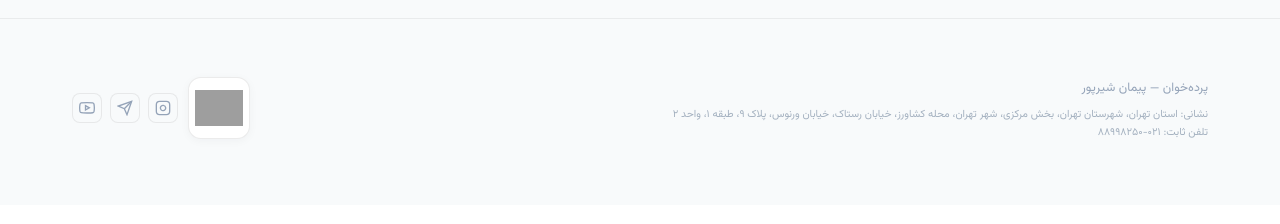
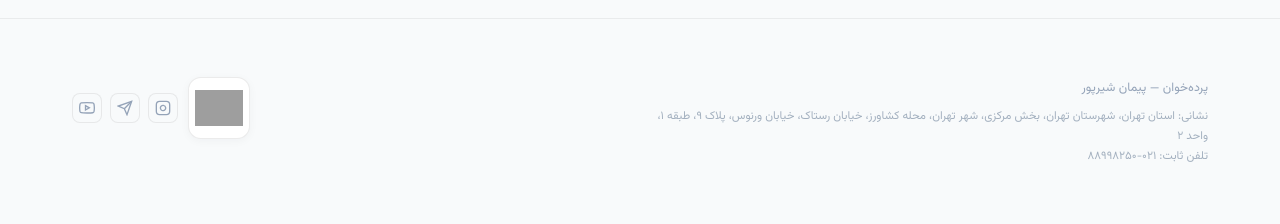
Before and after one commit to laminorr/pardekhan, a Laravel app: page / in a window 1280 px wide. Shown: the part 595-819 px from the top of the page. Before the commit the page ends 735 px from the top, so only its background shows below. Run offline with Laravel 12, Linux system fonts and the light colour scheme; data that the repository does not hold is empty; grey boxes are pictures that could not be loaded.

Commit message:
design: بزرگ‌تر کردن یک سایز اطلاعات تماس فوتر

```diff
--- a/public/css/pardekhan.css
+++ b/public/css/pardekhan.css
@@ -318,7 +318,7 @@ footer{text-align:center;padding:40px 20px;border-top:1px solid var(--border)}
 .home-subscribe-btn:disabled{opacity:0.6;cursor:not-allowed}
 .home-footer-brand{display:flex;flex-direction:column;gap:5px;direction:rtl;text-align:right}
 .home-footer-brand .home-footer-text{text-align:right}
-.home-footer-contact p{font-size:0.66rem;color:#a3b0bf;line-height:1.7;margin:0;text-align:right;max-width:560px}
+.home-footer-contact p{font-size:0.72rem;color:#a3b0bf;line-height:1.75;margin:0;text-align:right;max-width:560px}
 .home-msg{padding:10px;border-radius:8px;font-size:0.84rem;margin-bottom:10px}
 .home-msg-ok{background:#f0fdf4;border:1px solid #bbf7d0;color:#166534}
 .home-msg-err{background:#fef2f2;border:1px solid #fecaca;color:#991b1b}
```
